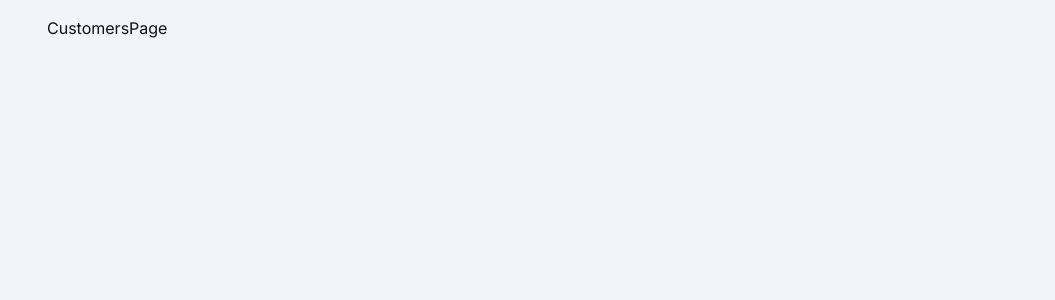
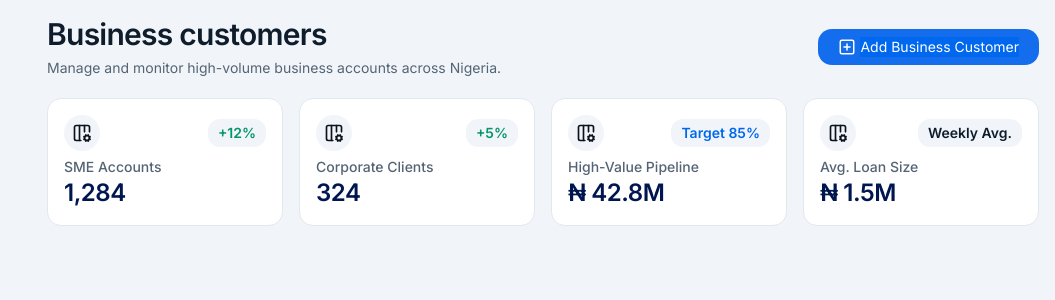
Before and after one commit to Banicoop/coocredit-business, a Next.js app: page /super-agent/customers in a window 1280 px wide. Shown: the top 300 px of the page, without its empty margins (225-1280 px from the left). Built offline with nearby package versions, Linux system fonts and the light colour scheme; a web font is replaced by a local one.

Commit message:
implement customer section widgets

```diff
--- a/src/app/(dashboard)/super-agent/(main)/customers/page.tsx
+++ b/src/app/(dashboard)/super-agent/(main)/customers/page.tsx
@@ -1,8 +1,53 @@
-import React from 'react'
+import Typography from '@/components/primitives/Typography';
+import { PageHeader } from '@/components/ui/PageHeader';
+import { Flex, FlexBox, Grid } from '@/components/ui/ui-layout';
+import { PlusSquareIcon, TableConfig } from 'lucide-react';
+import React from 'react';
+
+
+const Card = ({icon, label, info, num}: {icon: React.ReactNode, label: string, info: React.ReactNode, num: string}) => (
+  <FlexBox className='flex-col h-32'>
+    <Flex className='justify-between mb-1.5'>
+      <Flex className='p-2 rounded-full bg-accent'>
+        {icon}
+      </Flex>
+      {info}
+    </Flex>
+    <Typography color='primary' weight='medium'>{label}</Typography>
+    <Typography variant='h3' color='primary2'>{num}</Typography>
+  </FlexBox>
+)
 
 const CustomersPage = () => {
   return (
-    <div>CustomersPage</div>
+    <Grid className='gap-5'>
+      <PageHeader
+        title='Business customers'
+        description='Manage and monitor high-volume business accounts across Nigeria.'
+        actions={[
+          {
+            label: 'Add Business Customer',
+            variant: 'primary',
+            href: '',
+            icon: <PlusSquareIcon size={18}/>
+          }
+        ]}
+        />
+      <Grid className='grid-cols-2 md:grid-cols-4 gap-4'>
+        <Card label='SME Accounts' num='1,284'
+          icon={<TableConfig size={20}/>}
+          info={<Typography color='success' className='py-1 px-2.5 rounded-md bg-accent font-semibold'>+12%</Typography>}/>
+        <Card label='Corporate Clients' num='324'
+          icon={<TableConfig size={20}/>}
+          info={<Typography color='success' className='py-1 px-2.5 rounded-md bg-accent font-semibold'>+5%</Typography>}/>
+        <Card label='High-Value Pipeline' num='₦ 42.8M'
+          icon={<TableConfig size={20}/>}
+          info={<Typography className='py-1 px-2.5 rounded-md bg-accent font-semibold text-primary'>Target 85%</Typography>}/>
+        <Card label='Avg. Loan Size' num='₦ 1.5M'
+          icon={<TableConfig size={20}/>}
+          info={<Typography className='py-1 px-2.5 rounded-md bg-accent font-semibold'>Weekly Avg.</Typography>}/>
+      </Grid>
+    </Grid>
   )
 }
 
--- /dev/null
+++ b/src/app/(dashboard)/super-agent/(main)/team/new/page.tsx
@@ -0,0 +1,19 @@
+import { BackButton } from '@/components/primitives/buttons/BackButton';
+import { ColItem, PageHeader } from '@/components/ui/PageHeader';
+import { Grid } from '@/components/ui/ui-layout';
+import React from 'react'
+
+const AddNewAgent = () => {
+  return (
+    <Grid className='gap-5'>
+        <BackButton label='Back to Agent'/>
+        <ColItem item1='Network Expansion'
+            item2='Onboard a new sovereign agent into the Meridian network. High-authority verification and regional compliance checks are mandatory.'
+            className1='text-[30px]'
+            className2='text-[18px] md:w-2/3'
+            />
+    </Grid>
+  )
+}
+
+export default AddNewAgent;
```
